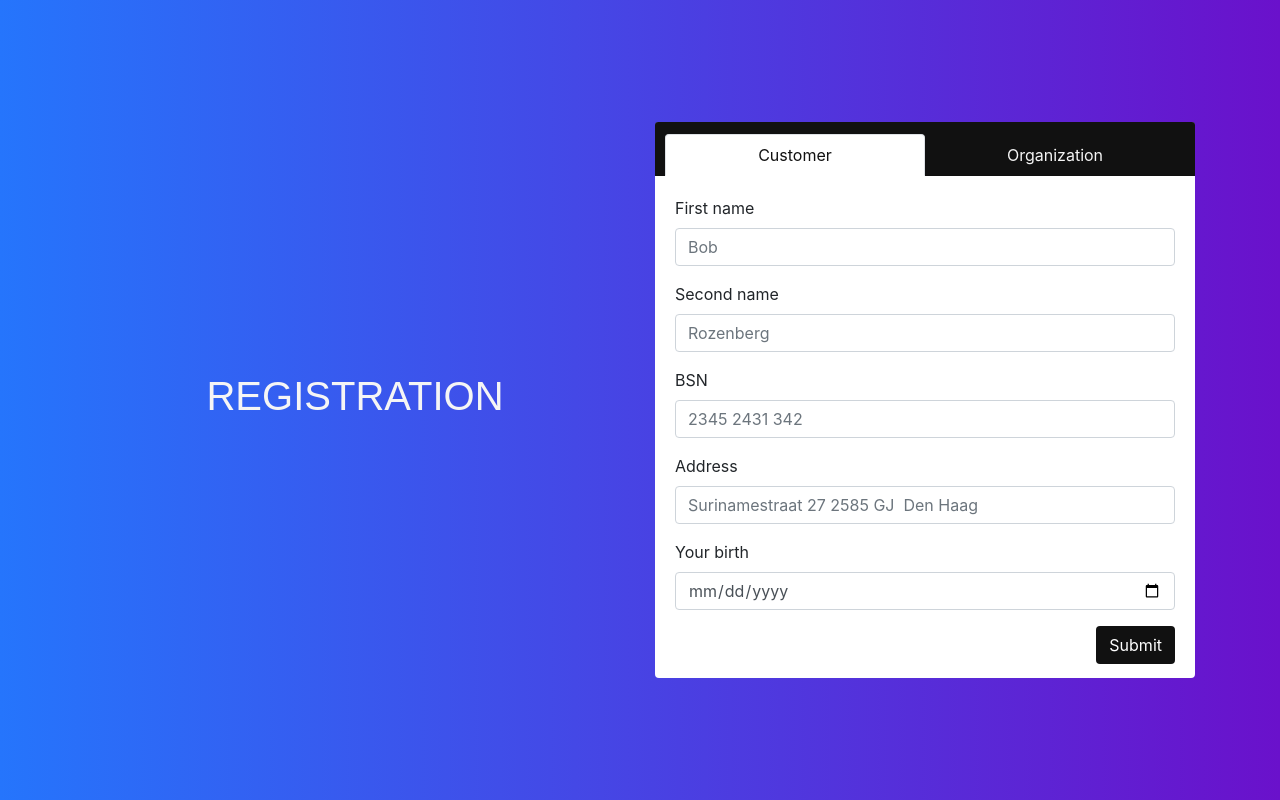
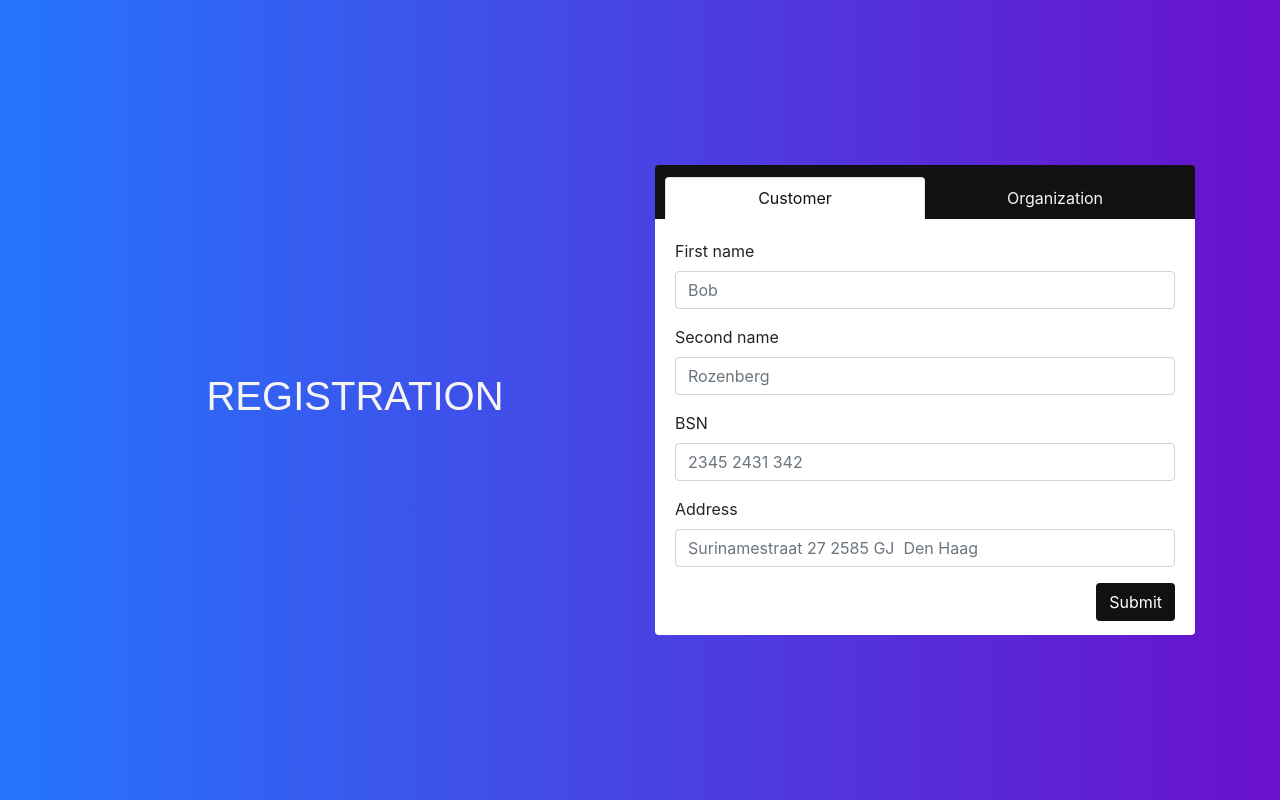
Before and after one commit to odysseyhack/tradisys-apg-s2w-web, a Vue app: page /register in a window 1280 px wide. Built offline with nearby package versions, Linux system fonts and the light colour scheme.

Commit message:
bind frond end registration with back end

```diff
--- a/src/api/modules/customer.js
+++ b/src/api/modules/customer.js
@@ -10,7 +10,7 @@ export const register = async (
   ), {
     method: 'POST',
     headers: jsonHeaders,
-    data: JSON.stringify(data)
+    body: JSON.stringify(data)
   })
 
   return response.json()
--- a/src/api/modules/org.js
+++ b/src/api/modules/org.js
@@ -11,7 +11,7 @@ export const register = async (
   ), {
     method: 'POST',
     headers: jsonHeaders,
-    data: JSON.stringify(data)
+    body: JSON.stringify(data)
   })
 
   return response.json()
@@ -49,7 +49,7 @@ export const createTaskById = async (task) => {
   ), {
     method: 'POST',
     headers: jsonHeaders,
-    data: JSON.stringify(task)
+    body: JSON.stringify(task)
   })
 
   return response.json()
--- a/src/config.js
+++ b/src/config.js
@@ -5,14 +5,13 @@
 
 export default {
   api: {
-    backend: 'http://172.16.162.80/api',
+    backend: 'http://localhost/',
     endpoints: {
       customer: {
-        register: 'customer/register'
+        register: 'api/register'
       },
       org: {
-        register: 'org/register',
-        tasks: 'org/tasks'
+        register: 'api/register'
       }
     }
   }
--- a/src/views/Register.vue
+++ b/src/views/Register.vue
@@ -60,19 +60,6 @@
                         v-model="customer.address"
                         required
                         placeholder="Surinamestraat 27 2585 GJ  Den Haag"
-                      ></b-form-input>
-                    </b-form-group>
-
-                    <b-form-group
-                      id="input-group-5"
-                      label="Your birth"
-                      label-for="input-5"
-                    >
-                      <b-form-input
-                        id="input-5"
-                        v-model="customer.birth"
-                        type="date"
-                        required
                       ></b-form-input>
                     </b-form-group>
 
@@ -149,7 +136,8 @@ export default {
         secondName: '',
         bsn: '',
         address: '',
-        birth: ''
+        role: 'CUSTOMER',
+        type: 'CUSTOMER'
       },
       organization: {
         name: '',
```
